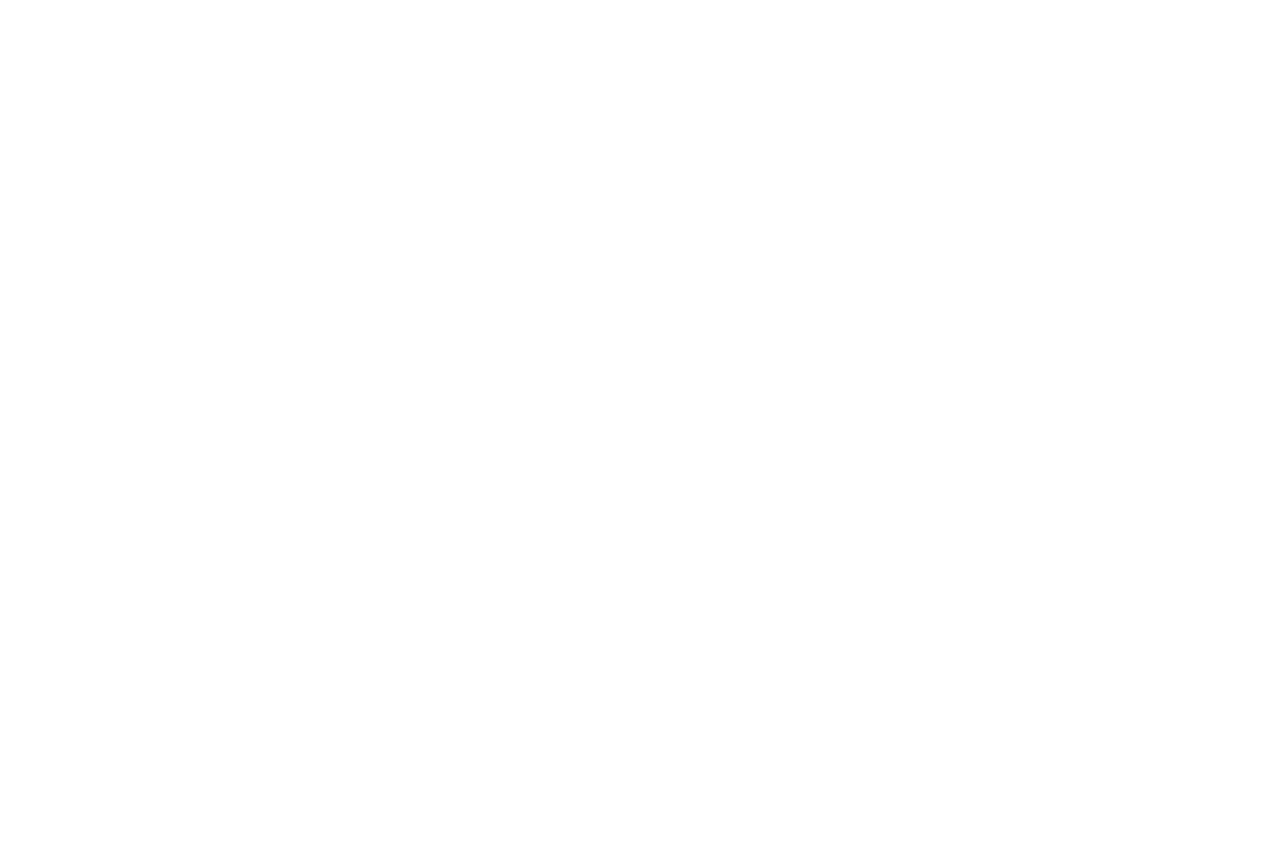
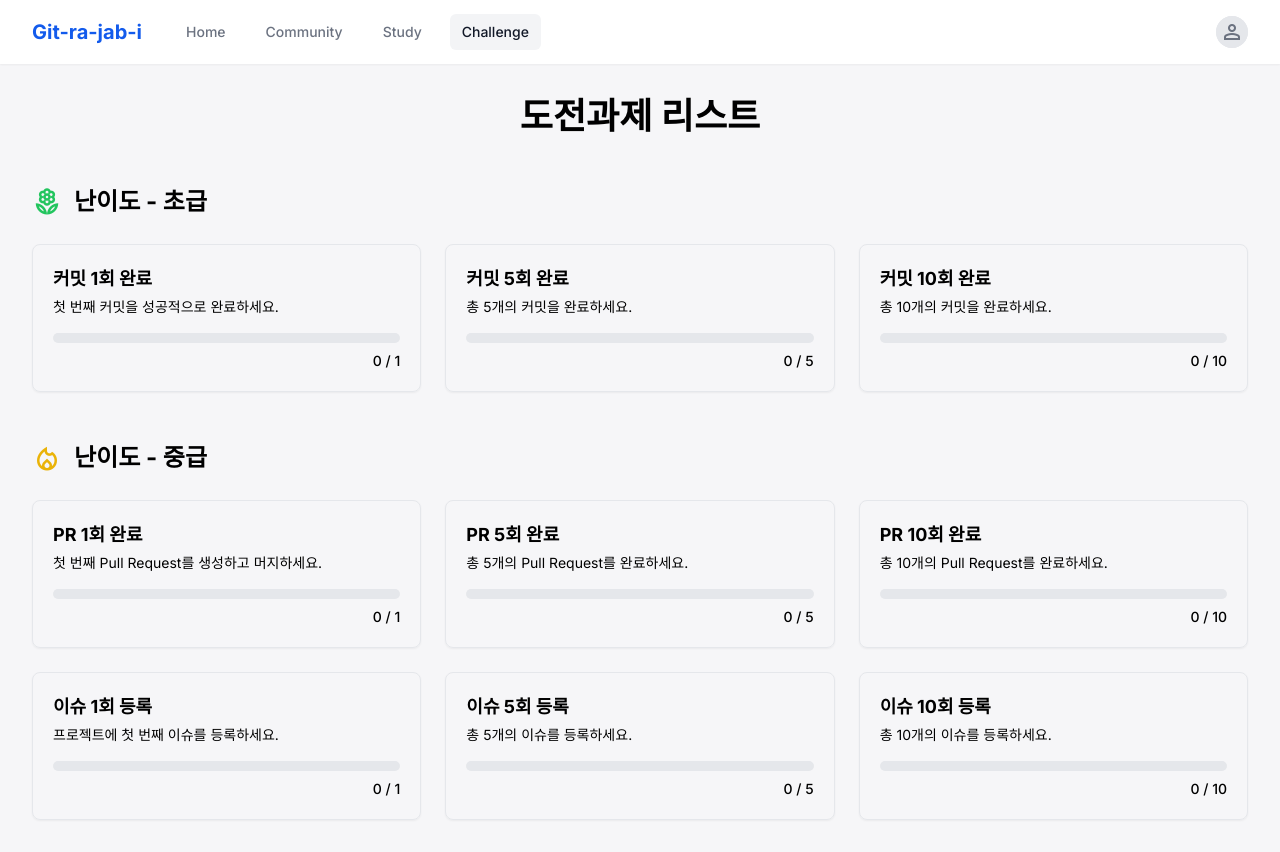
Before and after one commit to OHWCH/se_dev, a React (Vite) app in the folder front/: page /challenge in a window 1280 px wide. Before the commit this address had no page. Before the commit the page ends 800 px from the top, so only its background shows below. Built offline with nearby package versions, Linux system fonts and the light colour scheme.

Commit message:
도전과제 페이지 생성 및 라우터 수정

```diff
--- /dev/null
+++ b/front/src/pages/ChallengePage.jsx
@@ -0,0 +1,103 @@
+import React from 'react';
+import Header from '../components/ui/Header';
+import MaterialSymbol from '../components/ui/MaterialSymbol';
+
+// ====================================================================
+// Mock Data (실제로는 API 등에서 가져와야 합니다)
+// ====================================================================
+
+const mockBeginnerChallenges = [
+    { id: 'b1', title: '커밋 1회 완료', description: '첫 번째 커밋을 성공적으로 완료하세요.', current: 0, total: 1 },
+    { id: 'b2', title: '커밋 5회 완료', description: '총 5개의 커밋을 완료하세요.', current: 0, total: 5 },
+    { id: 'b3', title: '커밋 10회 완료', description: '총 10개의 커밋을 완료하세요.', current: 0, total: 10 },
+];
+
+const mockIntermediateChallenges = [
+    { id: 'i1', title: 'PR 1회 완료', description: '첫 번째 Pull Request를 생성하고 머지하세요.', current: 0, total: 1 },
+    { id: 'i2', title: 'PR 5회 완료', description: '총 5개의 Pull Request를 완료하세요.', current: 0, total: 5 },
+    { id: 'i3', title: 'PR 10회 완료', description: '총 10개의 Pull Request를 완료하세요.', current: 0, total: 10 },
+    { id: 'i4', title: '이슈 1회 등록', description: '프로젝트에 첫 번째 이슈를 등록하세요.', current: 0, total: 1 },
+    { id: 'i5', title: '이슈 5회 등록', description: '총 5개의 이슈를 등록하세요.', current: 0, total: 5 },
+    { id: 'i6', title: '이슈 10회 등록', description: '총 10개의 이슈를 등록하세요.', current: 0, total: 10 },
+];
+
+// ====================================================================
+// Sub-component: ChallengeItem
+// ====================================================================
+
+const ChallengeItem = ({ challenge }) => {
+    // 진행률 계산
+    const progressPercentage = (challenge.current / challenge.total) * 100;
+    const progressWidth = `${progressPercentage}%`;
+
+
+    return (
+        <div className="bg-surface-light dark:bg-surface-dark rounded-lg shadow-sm border border-border-light dark:border-border-dark overflow-hidden transform hover:-translate-y-1 transition-transform duration-300">
+            <div className="p-5">
+                <p className="text-lg font-semibold text-text-light-primary dark:text-text-dark-primary">{challenge.title}</p>
+                <p className="text-sm text-text-light-secondary dark:text-text-dark-secondary mt-1 mb-4">{challenge.description}</p>
+
+
+                <div className="w-full bg-gray-200 dark:bg-gray-700 rounded-full h-2.5 mb-2">
+                    <div className="bg-primary h-2.5 rounded-full" style={{ width: progressWidth }}></div>
+                </div>
+
+                <p className="text-right text-sm font-medium text-text-light-secondary dark:text-text-dark-secondary">
+                    {challenge.current} / {challenge.total}
+                </p>
+            </div>
+        </div>
+    );
+};
+
+// ====================================================================
+// Main Component: ChallengePage
+// ====================================================================
+
+const ChallengePage = () => {
+    return (
+
+        <div className="min-h-screen bg-background-light dark:bg-background-dark font-display text-text-light-primary dark:text-text-dark-primary antialiased">
+
+
+            <Header />
+
+
+            <main className="max-w-7xl mx-auto px-4 sm:px-6 lg:px-8 py-8">
+
+                <h1 className="text-3xl md:text-4xl font-bold text-text-light-primary dark:text-text-dark-primary mb-8 md:mb-12 text-center">
+                    도전과제 리스트
+                </h1>
+
+                {/* 초급 섹션 */}
+                <section className="mb-12">
+                    <h2 className="text-2xl font-semibold text-text-light-primary dark:text-text-dark-primary mb-6 flex items-center gap-3">
+                        <MaterialSymbol name="local_florist" className="text-green-500 text-3xl" />
+                        난이도 - 초급
+                    </h2>
+                    <div className="grid grid-cols-1 sm:grid-cols-2 lg:grid-cols-3 gap-6">
+                        {mockBeginnerChallenges.map(challenge => (
+                            <ChallengeItem key={challenge.id} challenge={challenge} />
+                        ))}
+                    </div>
+                </section>
+
+                {/* 중급 섹션 */}
+                <section>
+                    <h2 className="text-2xl font-semibold text-text-light-primary dark:text-text-dark-primary mb-6 flex items-center gap-3">
+                        <MaterialSymbol name="local_fire_department" className="text-yellow-500 text-3xl" />
+                        난이도 - 중급
+                    </h2>
+                    <div className="grid grid-cols-1 sm:grid-cols-2 lg:grid-cols-3 gap-6">
+                        {mockIntermediateChallenges.map(challenge => (
+                            <ChallengeItem key={challenge.id} challenge={challenge} />
+                        ))}
+                    </div>
+                </section>
+
+            </main>
+        </div>
+    );
+};
+
+export default ChallengePage;
--- a/front/src/routes/Router.jsx
+++ b/front/src/routes/Router.jsx
@@ -8,6 +8,7 @@ import Studylistpage from "../pages/StudyListPage";
 import StudyCreatePage from '../pages/StudyCreatePage';
 import StudyDetailPage from "../pages/StudyDetailPage";
 import StudyManagePage from "../pages/StudyManagePage";
+import ChallengePage from "../pages/ChallengePage";
 
 
 const Router = () => {
@@ -23,6 +24,7 @@ const Router = () => {
                 <Route path="/study/:id" element={<StudyDetailPage />} />
 
                 <Route path="/study/:id/manage" element={<StudyManagePage />} />
+                <Route path="/challenge" element={<ChallengePage />} />
 
             </Routes>
 
```
